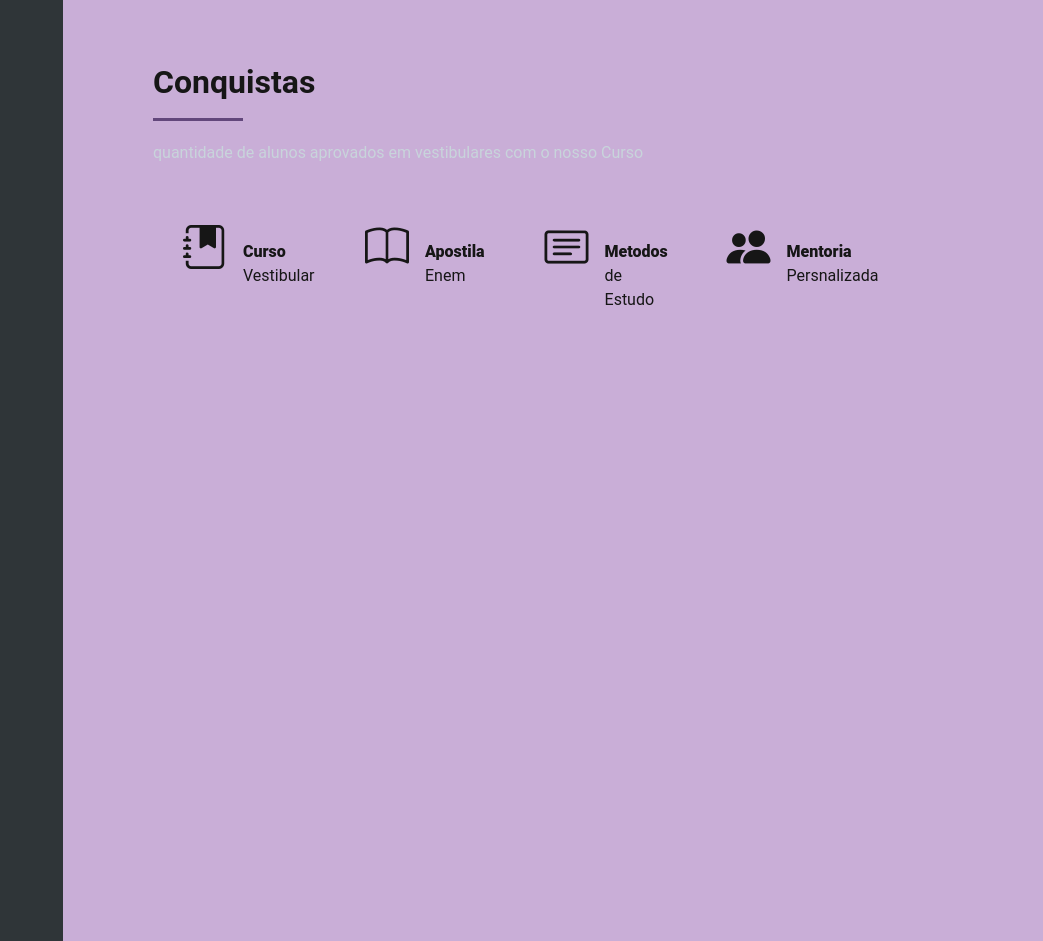
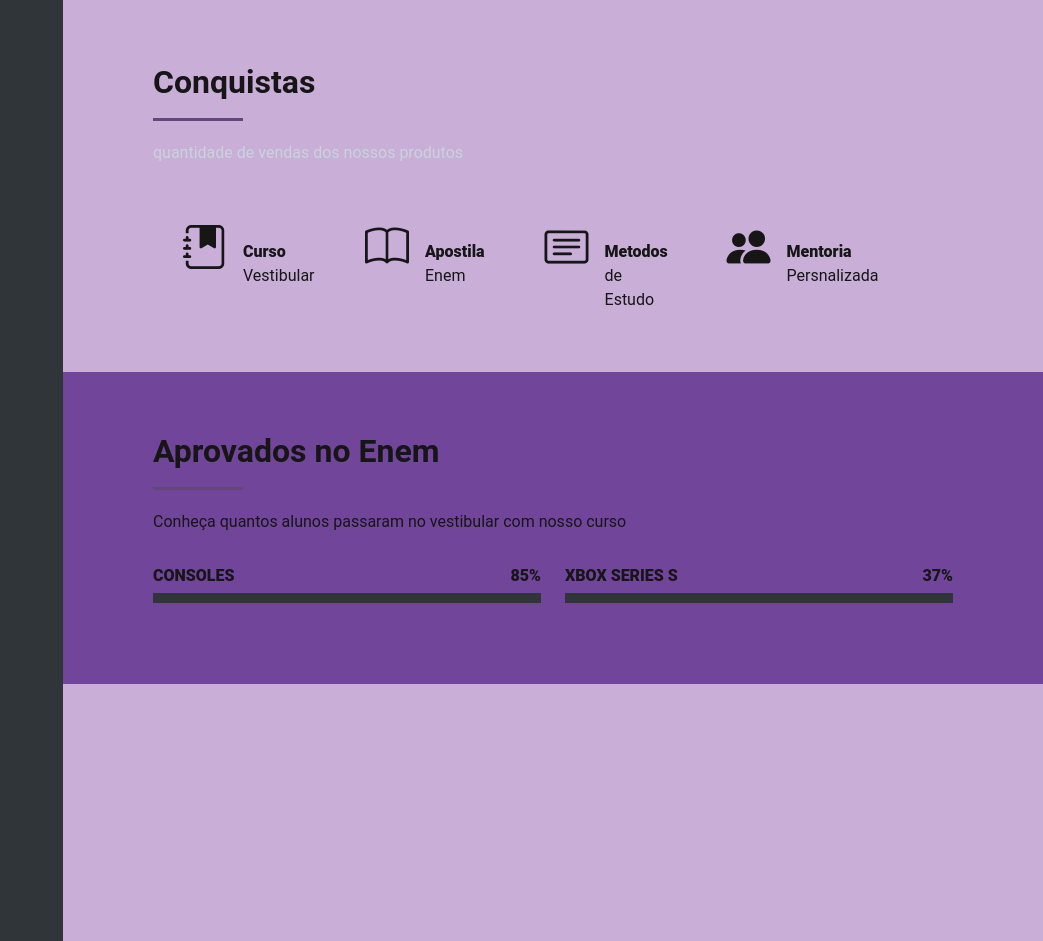
Before and after one commit to Kathleengdn/estudakath, a plain HTML site: page index.html in a window 1280 px wide. Shown: the part 1415-2356 px from the top of the page, without its empty margins (237-1280 px from the left). Drawn offline with nearby package versions, Linux system fonts and the light colour scheme; a script that the page names is missing.

Commit message:
Add files via upload

```diff
--- a/css/style.css
+++ b/css/style.css
@@ -393,3 +393,32 @@ section {
     color: var(--fundo-claro);
     transition: ease-in-out .5s;
 }
+
+/* habilidades */
+
+.skills .progress{
+    height: 60px;
+    display: block;
+    background: none;
+    border-radius: 0;
+}
+
+.skills .progress .skill {
+    padding: 0;
+    margin: 0 0 5px 0;
+    text-transform: uppercase;
+    display: block;
+    color: var(--texto-escuro);
+    font-weight: 800;
+    font-size: 16px;
+}
+
+.skills .progress .skill .val {
+    font-style: normal;
+    float: right;
+}
+
+.skills .progress-bar-bg {
+    background: var(--fundo-escuro);
+    height: 10px;
+}
--- a/index.html
+++ b/index.html
@@ -218,7 +218,7 @@
 
                 <div class="section-title">
                     <h2>Conquistas</h2>
-                    <p> quantidade de alunos aprovados em vestibulares com o nosso Curso</p>
+                    <p> quantidade de vendas dos nossos produtos</p>
                 </div>
 
                 <div class="row">
@@ -267,8 +267,60 @@
         </section>
 
         <!-- habilidades/produtos -->
-        <section id="skills" class="skills">
+        <section id="skills" class="skills section-bg">
+            <div class="container">
 
+                <div class="section-title">
+                    <h2>Aprovados no Enem </h2>
+                    <p>
+                        Conheça quantos alunos passaram no vestibular com nosso curso
+                    </p>
+                </div>
+
+                <div class="row skills-content">
+
+
+                    <!-- Primeira Coluna -->
+                    <div class="col-lg-6" data-aos="fade-up">
+
+                        <div class="progress">
+                            <span class="skill">
+                                Consoles
+                                <i class="val">85%</i>
+                            </span>
+                            <div class="progress-bar-bg">
+                                <div class="progress-bar" role="progressbar" aria-valuenow="85" aria-valuemin="0"
+                                    aria-valuemax="100"> </div>
+                            </div>
+                        </div>
+
+
+
+
+
+                    </div> <!-- fim col-lg-6 -->
+
+                    <!-- Segunda Coluna -->
+                    <div class="col-lg-6" data-aos="fade-up" data-aos-delay="100">
+
+                        <div class="progress">
+                            <span class="skill">
+                                XBOX Series S
+                                <i class="val">37%</i>
+                            </span>
+                            <div class="progress-bar-bg">
+                                <div class="progress-bar" role="progressbar" aria-valuenow="37" aria-valuemin="0"
+                                    aria-valuemax="100"> </div>
+                            </div>
+                        </div>
+
+
+
+
+
+                    </div>
+                </div> <!-- skills-content -->
+            </div>
         </section>
 
         <!-- portifolio -->
--- a/js/script.js
+++ b/js/script.js
@@ -60,4 +60,22 @@
 
   new PureCounter ();
 
+  /* Função waypoints */
+  //js para skills = habilidade ou vendas
+
+  let skilsContent = select('.skills-content');
+  if(skilsContent) { /* verificar se o elemento existe */
+    new Waypoint({ /* criar uma instancia */
+      element: skilsContent,
+      oofset: '80%', /* janela de visualização */
+      handler: function(direction) {
+        let progress = select('.progress .progress-bar', true);
+        progress.forEach((el) => {
+          el.style.width = el.getAttribute('aria-valuenow') + '%'
+        });
+
+      }
+    })
+  }
+
  })()
```
